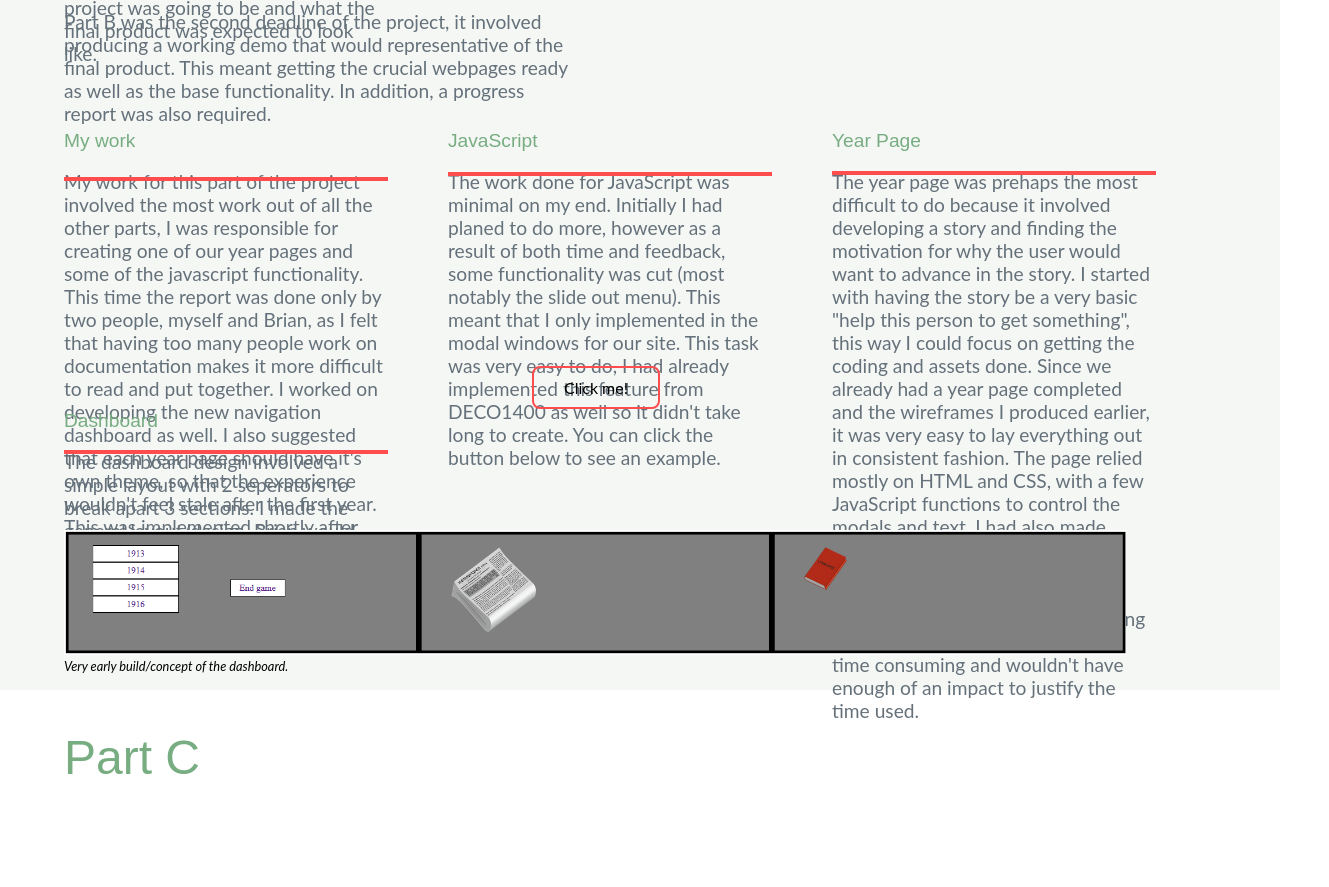
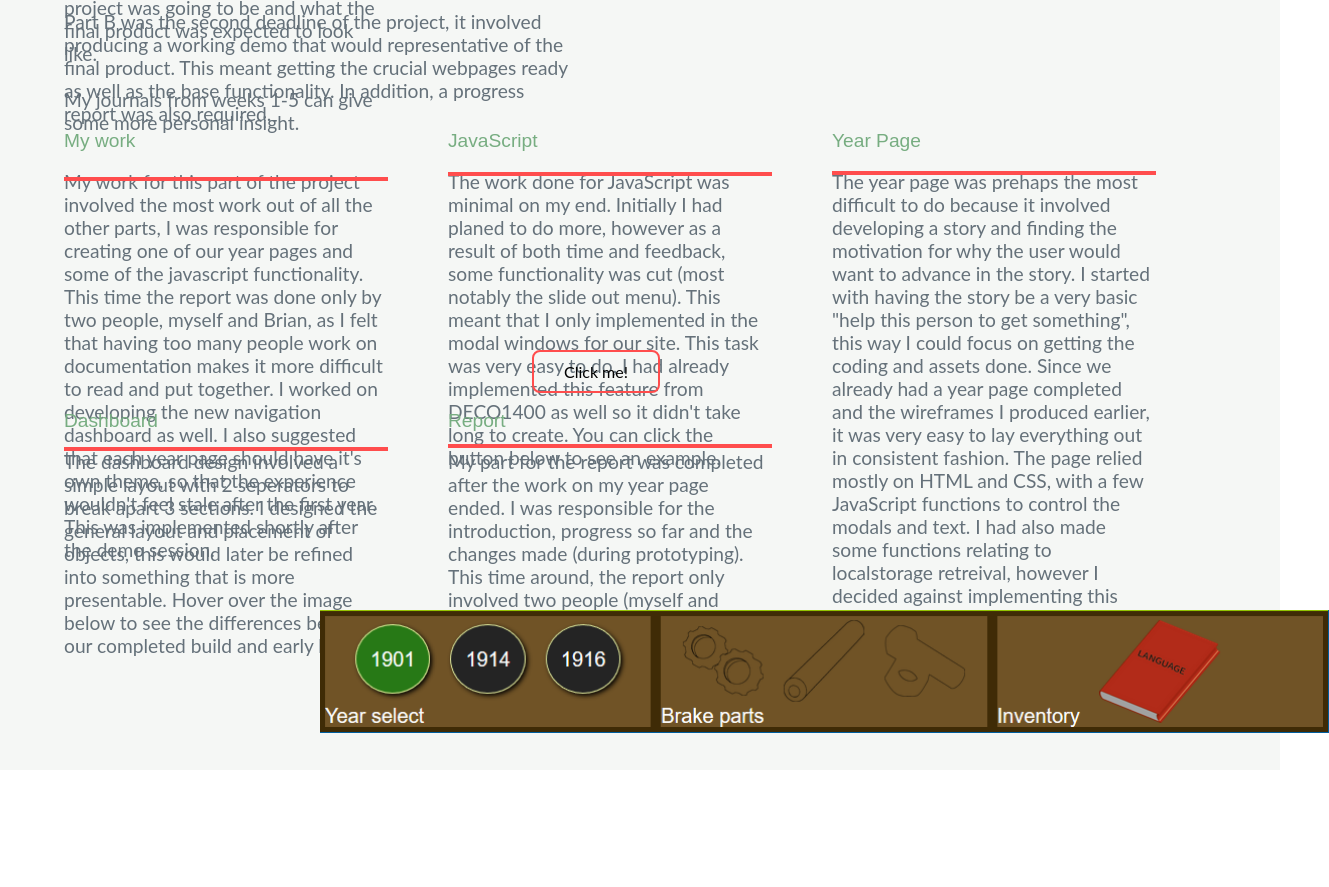
Before and after one commit to JZ4012/deco-portfolio, a plain HTML site: page index.html in a window 1280 px wide. Shown: the part 3070-3957 px from the top of the page, 1329 px wide, since content can reach past the window. Drawn offline with Linux system fonts and the light colour scheme.

Commit message:
Part B update

```diff
--- a/css/style.css
+++ b/css/style.css
@@ -263,19 +263,15 @@ section{
 }
 
 .partCSection>h1{
-  top: 475%;
+  top: 495%;
 }
 
 .reflectionSection>h1{
-  top: 575%;
+  top: 595%;
 }
 
 .portfolioSection>h1{
-  top: 675%;
-}
-
-.otherSection>h1{
-  top: 775%;
+  top: 695%;
 }
 
 .partASection>figure{
@@ -290,10 +286,23 @@ section{
   top: 335%;
 }
 
-.dashImg{
+.dash{
   position: absolute;
-  top: 450%;
-  left: 5%;
+  top: 460%;
+  left: 25%;
+  display: inline-block;
+}
+
+.dash .bottomImg{
+  display: none;
+  position: absolute;
+  top: 0;
+  left: 0;
+  z-index: 99;
+}
+
+.dash:hover .bottomImg{
+  display: inline;
 }
 
 figure{
@@ -448,7 +457,7 @@ figure{
 #modalButton{
   width: 10%;
   position: relative;
-  top: 57%;
+  top: 50%;
   left: 40%;
   color: black;
 }
@@ -460,7 +469,22 @@ figure{
 
 #partBDashSep{
   width: 100%;
-  top: 20%;
+  top: 15%;
+  left: 0;
+}
+
+#partBTag{
+  height: 110vh;
+}
+
+#partBReport{
+  top: 435%;
+  left: 35%;
+}
+
+#partBReportSep{
+  width: 100%;
+  top: 15%;
   left: 0;
 }
 
--- a/index.html
+++ b/index.html
@@ -113,7 +113,7 @@
       </figure>
       <figure>
         <img src="images/figure2.jpg" alt="figure2" height="200px">
-        <figcaption>Figure 2: Early prototype of map page wireframe.</figcaption>
+        <figcaption>Figure 2: Paper prototype during the testing session.</figcaption>
       </figure>
       <h1 class="titleText">Part A</h1>
       <section class="seperator" id="partASep">
@@ -139,6 +139,8 @@
           From this point on, there really wasn't too much to it. I began with creating the home page to set out the general theme/feel of the site, then I went through and did this for all the other pages that we had. I added in the annotations and some other asides to complete the work for this section.
           <br><br>
           The project brief was also very easy to do since I understood what our project was going to be and what the final product was expected to look like.
+          <br><br>
+          My journals from weeks 1-5 can give some more personal insight.
         </p>
       </div>
       <embed class="pdfViewer" src="files/Concept_Document_teamG.pdf" type="application/pdf" width="35%" height="90%" />
@@ -176,13 +178,21 @@
         <section class="seperator" id="partBDashSep">
         </section>
         <br>
-        <p>The dashboard design involved a simple layout with 2 seperators to break apart 3 sections. I made the general layout/design, Brian would then take over in placing the objects and getting some of the functionality to work.</p>
+        <p>The dashboard design involved a simple layout with 2 seperators to break apart 3 sections. I designed the general layout and placement of objects, this would later be refined into something that is more presentable. Hover over the image below to see the differences between our completed build and early build.</p>
+      </div>
+      </div>
+      <div class="subBox" id="partBReport">
+        <h1>Report</h1>
+        <section class="seperator" id="partBReportSep">
+        </section>
+        <br>
+        <p>My part for the report was completed after the work on my year page ended. I was responsible for the introduction, progress so far and the changes made (during prototyping). This time around, the report only involved two people (myself and Brian) for better clarity and flow. </p>
       </div>
       <button class="button" id="modalButton" onclick="openModal(modal)" type="button" name="modal">Click me!</button>
-      <figure class="dashImg">
-        <img src="images/dashboard.png" alt="dashboard" height="125px;" >
-        <figcaption>Very early build/concept of the dashboard.</figcaption>
-      </figure>
+      <div class="dash">
+          <img src="images/dashboard.png" class="bottomImg"alt="dashboard_early" height="125px;">
+          <img src="images/dashboard2.png"  alt="dashboard_final" height="123px;">
+      </div>
     </section>
     <section class="partCSection" id="partCTag">
       <h1 class="titleText">Part C</h1>
```
Also changed, not shown: images/dashboard2.png (added).
